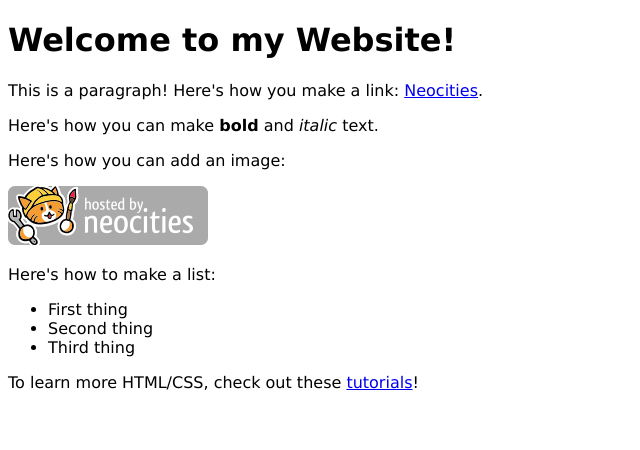
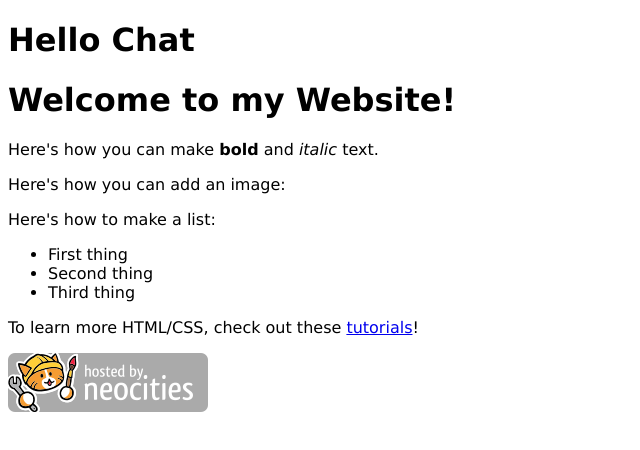
Before and after one commit to Arcthuruss/zly-home, a plain HTML site: page public/index.html in a window 1280 px wide. Shown: the whole page, without its empty margins (0-640 px from the left). Drawn offline with Linux system fonts and the light colour scheme.

Commit message:
some change on index to check the deployment

```diff
--- a/public/index.html
+++ b/public/index.html
@@ -3,21 +3,21 @@
   <head>
     <meta charset="UTF-8">
     <meta name="viewport" content="width=device-width, initial-scale=1.0">
-    <title>The web site of zly-home</title>
+    <title>Zly's home</title>
     <!-- The style.css file allows you to change the look of your web pages.
          If you include the next line in all your web pages, they will all share the same look.
          This makes it easier to make new pages for your site. -->
     <link href="/style.css" rel="stylesheet" type="text/css" media="all">
   </head>
+  <header>
+    <h1>Hello Chat</h1>
+  </header>
   <body>
     <h1>Welcome to my Website!</h1>
-
-    <p>This is a paragraph! Here's how you make a link: <a href="https://neocities.org">Neocities</a>.</p>
 
     <p>Here's how you can make <strong>bold</strong> and <em>italic</em> text.</p>
 
     <p>Here's how you can add an image:</p>
-    <img src="/neocities.png">
 
     <p>Here's how to make a list:</p>
 
@@ -28,5 +28,8 @@
     </ul>
 
     <p>To learn more HTML/CSS, check out these <a href="https://neocities.org/tutorials">tutorials</a>!</p>
+    <footer>
+      <a href="https://neocities.org"><img src="/neocities.png"></a>
+    </footer>
   </body>
 </html>
```
